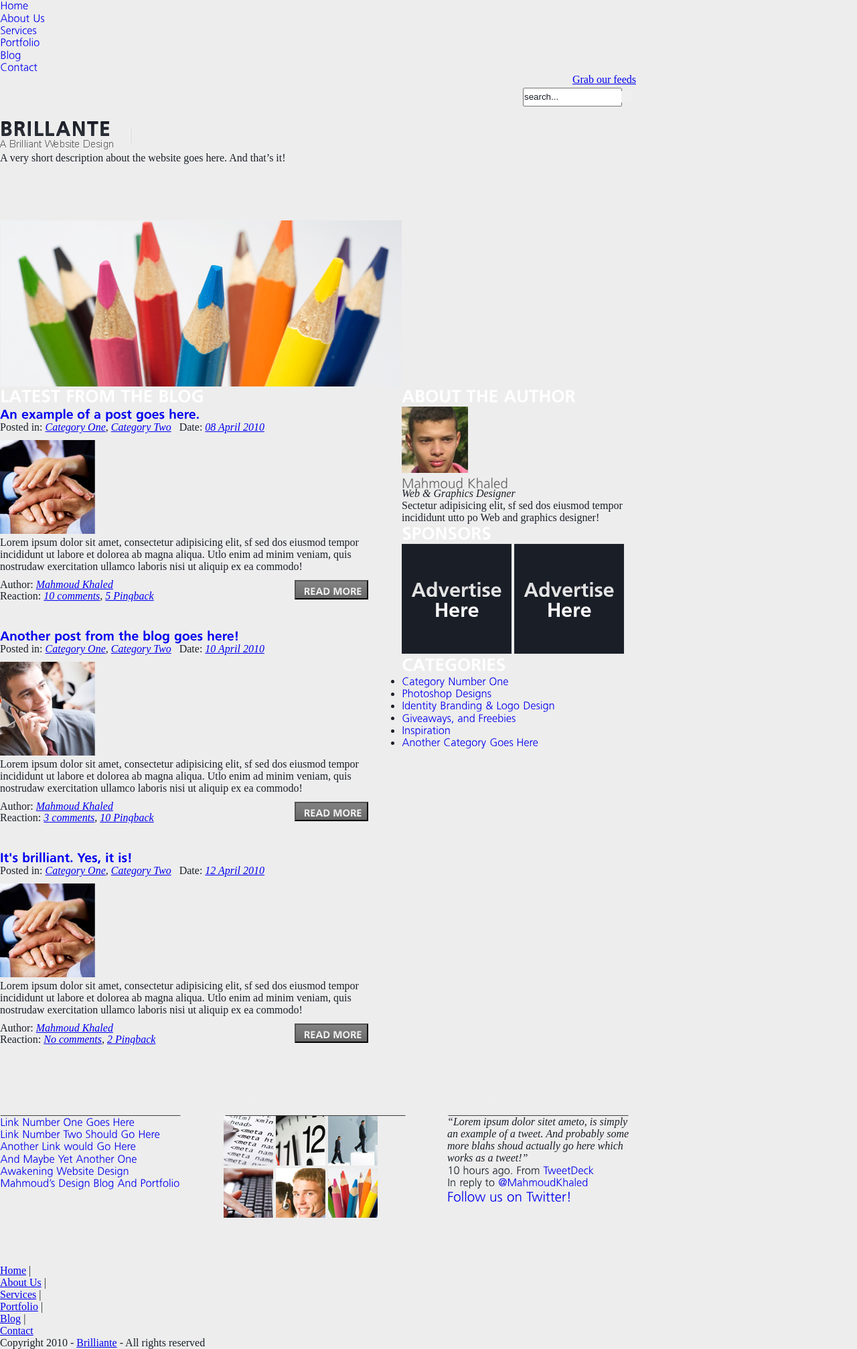
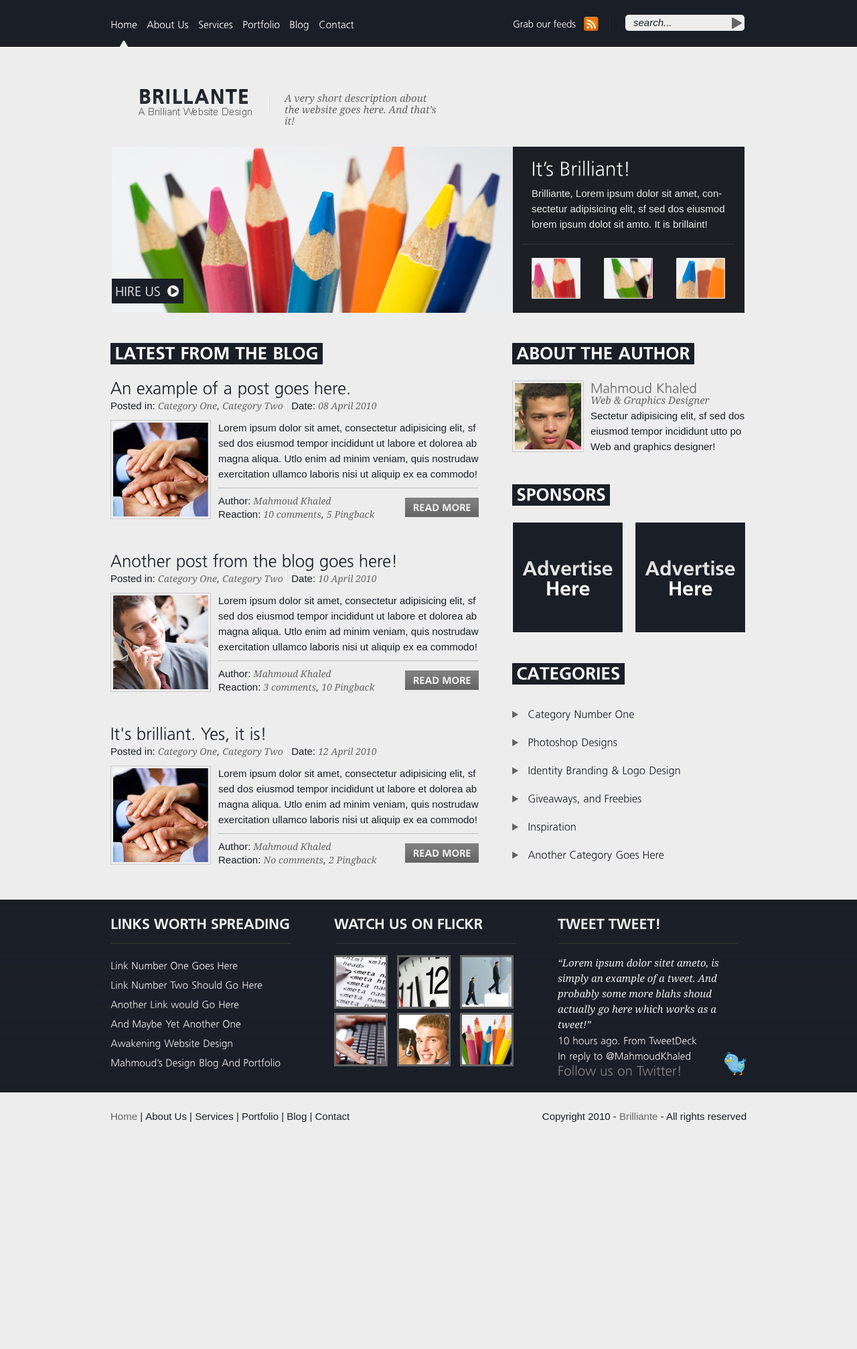
Before and after one commit to tatygrassini/Brilliante_Layout, a PHP site: page / in a window 1280 px wide. Shown: the whole page at 67% size. After the commit the page ends 1675 px from the top, so only its background shows below. Run offline with PHP 8.4, Linux system fonts and the light colour scheme; some libraries are stand-ins or nearby versions.

Commit message:
Tabs deleted on CSS file.

```diff
--- a/css/style.css
+++ b/css/style.css
@@ -1,100 +1,100 @@
-/*-----------------Resets----------------*/
-*{margin:0;outline:0;padding:0;}
-body{background-color:#ededed;color:#1a1e27;font:15px/23pxArial,sans-serif;}
-img{border:0;}
-.notext,.notext-footer{background-repeat:no-repeat;font-size:0;line-height:0;text-indent:-9999px;}
-/*-----------------Fonts----------------*/
-h2.cufon-h2{color:#ffffff;font-size:26px;font-weight:bold;margin:50px025px;text-transform:uppercase;}
-h2span{background-color:#1a1e27;padding:1px6px;text-align:center;}
-h2.cufon-h2-footer{color:#ffffff;font-size:22px;font-weight:bold;text-transform:uppercase;}
-h3a{color:#1a1e27;font-size:25px;font-weight:normal;text-decoration:none;}
-h4{color:#646464;font-size:20px;font-weight:normal;margin-bottom:-5px;}
-.authorem{color:#646464;font:italic15pxGeorgia,serif;margin-top:-3px;}
-.cat-datea,.readMorea{color:#646464;font:italic14px/20pxGeorgia,serif;text-decoration:none;}
-/*-----------------Layout----------------*/
-.top{background:transparenturl(img/top-bg.gif)repeat-x;color:#fff;height:71px;position:relative;}
+/* ----------------- Resets ----------------  */
+* { margin: 0; outline: 0; padding: 0; }
+body { background-color: #ededed; color: #1a1e27; font: 15px/23px Arial, sans-serif; }
+img { border: 0; }
+.notext, .notext-footer { background-repeat: no-repeat; font-size: 0; line-height: 0; text-indent: -9999px; }
+/* ----------------- Fonts ----------------  */
+h2.cufon-h2 { color: #ffffff; font-size: 26px; font-weight: bold; margin: 50px 0 25px; text-transform: uppercase; }
+h2 span { background-color: #1a1e27; padding: 1px 6px; text-align: center; }
+h2.cufon-h2-footer { color: #ffffff; font-size: 22px; font-weight: bold; text-transform: uppercase; }
+h3 a { color: #1a1e27; font-size: 25px; font-weight: normal; text-decoration: none; }
+h4 { color: #646464; font-size: 20px; font-weight: normal; margin-bottom: -5px; }
+.author em { color: #646464; font: italic 15px Georgia, serif; margin-top: -3px; }
+.cat-date a, .readMore a { color: #646464; font: italic 14px/20px Georgia, serif; text-decoration: none; }
+/* ----------------- Layout ----------------  */
+.top { background: transparent url(img/top-bg.gif) repeat-x; color: #fff; height: 71px; position: relative; }
 .top-content,
 .logo,
 .featured,
 #content,
 .footer-content,
-#bottom{margin:0auto;width:950px;}
-.main{float:left;width:550px;}
-.sidebar{float:right;width:350px;}
-#content,.featured,#footer,#bottom{clear:both;}
-#footer{background:#1a1e27url(img/footer-bg.jpg)repeat-x00;}
-#footer{border-bottom:1pxsolid#fff;border-top:1pxsolid#fff;}
-/*-----------------Top----------------*/
-.top-contentul{display:block;float:left;height:42px;margin-top:29px;}
-.top-contentli{display:inline;float:left;height:42px;height:42px;line-height:14px;list-style:none;margin:07px;}
-.top-contentli.first{margin-left:0;}
-.top-contentlia{color:white;cursor:pointer;display:block;height:42px;text-decoration:none;}
-.top-contentli.selected,.top-contentlia:hover{background:url(img/nav-arrow.gif)no-repeatscrollcenterbottomtransparent;}
-.block{float:right;height:71px;position:relative;}
-.blocka{background:url(img/feed.gif)no-repeat00transparent;display:block;height:21px;height:71px;line-height:71px;margin-top:25px;position:absolute;right:221px;text-indent:-9999px;width:127px;}
-#search{background:url(img/search-bg.gif)no-repeat00transparent;float:right;height:41px;margin-left:17px;margin-top:14px;padding-left:35px;position:absolute;right:0;top:0;width:169px;}
-.search_input{background:nonerepeatscroll00transparent;border:0none;color:#1a1e27;display:inline;font:italic15pxArial,sans-serif;height:24px;margin-top:7px;text-transform:lowercase;width:144px;}
-.search_submit{background:url(img/search-arrow.gif)no-repeatscrollcentertoptransparent;border:0;cursor:pointer;font-size:0;height:17px;position:absolute;right:7px;text-indent:-9999px;top:12px;width:15px;}
-/*-----------------Logo----------------*/
-.logo{height:148px;overflow:hidden;}
-.logoimg{float:left;margin:62px22pxauto42px;}
-.logop{color:#646464;float:left;font:italic15px/17pxGeorgia,serif;margin-top:67px;width:229px;}
-/*-----------------Featured----------------*/
-.featured{height:248px;overflow:hidden;}
-.featured.img{margin-left:1px;position:relative;}
-.featured.desc{background-color:#1d1f25;height:208px;overflow:hidden;padding:21px15px19px;width:316px;}
-.featured.img,
-.featured.desc{float:left;}
-.featured.thumbs{border-top:1pxsolid#393939;height:61px;padding:20px13px19px;}
-.featured.thumbsaimg{margin-right:31px;/*PSD38px*/}
-.featured.thumbsaimg.last{margin-right:0;}
-.featured.desch3,.featured.descp{font-weight:normal;padding:013px;}
-.featured.desch3{margin-bottom:7px;/*PSD18px*/}
-.featured.descp{line-height:23px;margin-bottom:18px;/*PSD25px*/}
-.featured.buttona{background:url(img/hireUsButton.gif)no-repeat00transparent;bottom:20px;display:block;height:37px;left:1px;position:absolute;text-indent:-9999px;width:107px;}
-.desch3{font-size:30px;}
-.desch3,.descp{color:#ededed;}
-/*-----------------Content----------------*/
-.post{margin-bottom:40px;/*PSD50px*/}
-span.sep{background:url(img/sep.gif)no-repeatcentertop;text-indent:-9999px;}
-.cat-date{margin-bottom:10px;}
-.post-teaser{overflow:hidden;}
-.post-teaserimg{border:1pxsolid#cacaca;float:left;margin:011px11px0;padding:3px;}
-.post-teaser.text{padding-left:160px;}
-.post-teaser.textp{line-height:23px;margin-bottom:9px;}
-.readMore{border-top:1pxsolid#bdbdbd;line-height:17px;padding-top:9px;}
-.readMoreButton{background:url(img/readMoreButton.gif)no-repeat;border:0none;cursor:pointer;float:right;height:29px;margin-top:-15px;width:110px;}
-/*-----------------Sidebar----------------*/
-.authorimg{border:1pxsolid#cacaca;float:left;margin:010px10px0;padding:3px;}
-.sponsors{height:166px;}
-.sponsorsimg{margin-right:13px;border:1pxsolid#fff;}
-.sponsorsimg.last{margin-right:0;}
-.catli{list-style:none;}
-.catlia{background:url(img/cat-arrow.gif)no-repeatleftcentertransparent;color:#1a1e27;font-size:16px;line-height:42px;padding-left:23px;text-decoration:none;}
-.catlia:hover{text-decoration:underline;}
-/*-----------------Footer----------------*/
-h2.notext-footer{height:38px;}
-h2.txt-links{background-image:url(img/txt-links.png)}
-h2.txt-flickr{background-image:url(img/txt-flickr.png)}
-h2.txt-twitter{background-image:url(img/txt-twitter.png)}
-#footer{height:288px;overflow:hidden;}
-.footer-content{padding-top:28px;}
-.footer-contenth2{margin-bottom:17px;/*PSD22px*/}
-.links,.flickr,.twitter{float:left;margin-right:53px;width:281px;}
-.twitter{margin-right:0;}
-.linksli{margin:0;padding:0;}
-.linkslia{color:#ededed;font-size:15px;line-height:29px;text-decoration:none;}
-.flickraimg{border:3pxsolid#646464;margin-right:10px;}
-.twitter{background:url(img/twitter.png)no-repeatscroll100%bottomtransparent;}
-.twitterp,.twittera{color:#ededed;}
-.twittera{text-decoration:none;}
-.twitterh4a{color:#818181;font-size:20px;}
-.twitterem{font:italic15pxGeorgia,serif;}
-/*-----------------Bottom----------------*/
-#bottom{height:70px;}
-#bottomul{float:left;}
-#bottomli{float:left;list-style:none;}
-#bottomlia{color:#1a1e27;text-decoration:none;}
-#bottomli.selecteda,#bottomlia:hover,#bottompa{color:#646464;text-decoration:none;}
-#bottomp{float:right;}
-#bottomul,#bottomp{line-height:70px;}
+#bottom { margin: 0 auto; width: 950px; }
+.main { float: left; width: 550px; }
+.sidebar { float: right; width: 350px; }
+#content, .featured, #footer, #bottom { clear: both; }
+#footer { background: #1a1e27 url(img/footer-bg.jpg) repeat-x 0 0; }
+#footer { border-bottom: 1px solid #fff; border-top: 1px solid #fff; }
+/* ----------------- Top ----------------  */
+.top-content ul { display: block; float: left; height: 42px; margin-top: 29px; }
+.top-content li { display: inline; float: left; height: 42px; height: 42px; line-height: 14px; list-style: none; margin: 0 7px; }
+.top-content li.first { margin-left: 0; }
+.top-content li a { color: white; cursor: pointer; display: block; height: 42px; text-decoration: none; }
+.top-content li.selected, .top-content li a:hover { background: url(img/nav-arrow.gif) no-repeat scroll center bottom transparent; }
+.block { float: right; height: 71px; position: relative; }
+.block a { background: url(img/feed.gif) no-repeat 0 0 transparent; display: block; height: 21px; height: 71px; line-height: 71px; margin-top: 25px; position: absolute; right: 221px; text-indent: -9999px; width: 127px; }
+#search { background: url(img/search-bg.gif) no-repeat 0 0 transparent; float: right; height: 41px; margin-left: 17px; margin-top: 14px; padding-left: 35px; position: absolute; right: 0; top: 0; width: 169px; }
+.search_input { background: none repeat scroll 0 0 transparent; border: 0 none; color: #1a1e27; display: inline; font: italic 15px Arial, sans-serif; height: 24px; margin-top: 7px; text-transform: lowercase; width: 144px; }
+.search_submit { background: url(img/search-arrow.gif) no-repeat scroll center top transparent; border: 0; cursor: pointer; font-size: 0; height: 17px; position: absolute; right: 7px; text-indent: -9999px; top: 12px; width: 15px; }
+/* ----------------- Logo ----------------  */
+.logo { height: 148px; overflow: hidden; }
+.logo img { float: left; margin: 62px 22px auto 42px; }
+.logo p { color: #646464; float: left; font: italic 15px/17px Georgia, serif; margin-top: 67px; width: 229px; }
+/* ----------------- Featured ----------------  */
+.featured { height: 248px; overflow: hidden; }
+.featured .img { margin-left: 1px; position: relative; }
+.featured .desc { background-color: #1d1f25; height: 208px; overflow: hidden; padding: 21px 15px 19px; width: 316px; }
+.featured .img,
+.featured .desc { float: left; }
+.featured .thumbs { border-top: 1px solid #393939; height: 61px; padding: 20px 13px 19px; }
+.featured .thumbs a img { margin-right: 31px; /* PSD 38px */ }
+.featured .thumbs a img.last { margin-right: 0; }
+.featured .desc h3, .featured .desc p { font-weight: normal; padding: 0 13px; }
+.featured .desc h3 { margin-bottom: 7px; /*PSD 18px*/ }
+.featured .desc p { line-height: 23px; margin-bottom: 18px; /*PSD 25px*/ }
+.featured .button a { background: url(img/hireUsButton.gif) no-repeat 0 0 transparent; bottom: 20px; display: block; height: 37px; left: 1px; position: absolute; text-indent: -9999px; width: 107px; }
+.desc h3 { font-size: 30px; }
+.desc h3, .desc p { color: #ededed; }
+/* ----------------- Content ----------------  */
+.post { margin-bottom: 40px; /* PSD 50px */ }
+span.sep { background: url(img/sep.gif) no-repeat center top; text-indent: -9999px; }
+.cat-date { margin-bottom: 10px; }
+.post-teaser { overflow: hidden; }
+.post-teaser img { border: 1px solid #cacaca; float: left; margin: 0 11px 11px 0; padding: 3px; }
+.post-teaser .text { padding-left: 160px; }
+.post-teaser .text p { line-height: 23px; margin-bottom: 9px; }
+.readMore { border-top: 1px solid #bdbdbd; line-height: 17px; padding-top: 9px; }
+.readMoreButton { background: url(img/readMoreButton.gif) no-repeat; border: 0 none; cursor: pointer; float: right; height: 29px; margin-top: -15px; width: 110px; }
+/* ----------------- Sidebar ----------------  */
+.author img { border: 1px solid #cacaca; float: left; margin: 0 10px 10px 0; padding: 3px; }
+.sponsors { height: 166px; }
+.sponsors img { margin-right: 13px; border: 1px solid #fff;}
+.sponsors img.last { margin-right: 0; }
+.cat li { list-style: none; }
+.cat li a { background: url(img/cat-arrow.gif) no-repeat left center transparent; color: #1a1e27; font-size: 16px; line-height: 42px; padding-left: 23px; text-decoration: none; }
+.cat li a:hover { text-decoration: underline; }
+/* ----------------- Footer ----------------  */
+h2.notext-footer { height: 38px; }
+h2.txt-links { background-image: url(img/txt-links.png) }
+h2.txt-flickr { background-image: url(img/txt-flickr.png) }
+h2.txt-twitter { background-image: url(img/txt-twitter.png) }
+#footer { height: 288px; overflow: hidden; }
+.footer-content { padding-top: 28px; }
+.footer-content h2 { margin-bottom: 17px; /*PSD 22px*/ }
+.links, .flickr, .twitter { float: left; margin-right: 53px; width: 281px; }
+.twitter { margin-right: 0; }
+.links li { margin: 0; padding: 0; }
+.links li a { color: #ededed; font-size: 15px; line-height: 29px; text-decoration: none; }
+.flickr a img { border: 3px solid #646464; margin-right: 10px; }
+.twitter { background: url(img/twitter.png) no-repeat scroll 100% bottom transparent; }
+.twitter p, .twitter a { color: #ededed; }
+.twitter a { text-decoration: none; }
+.twitter h4 a { color: #818181; font-size: 20px; }
+.twitter em { font: italic 15px Georgia, serif; }
+/* ----------------- Bottom ----------------  */
+#bottom { height: 70px; }
+#bottom ul { float: left; }
+#bottom li { float: left; list-style: none; }
+#bottom li a { color: #1a1e27; text-decoration: none; }
+#bottom li.selected a, #bottom li a:hover, #bottom p a { color: #646464; text-decoration: none; }
+#bottom p { float: right; }
+#bottom ul, #bottom p { line-height: 70px; }
```
